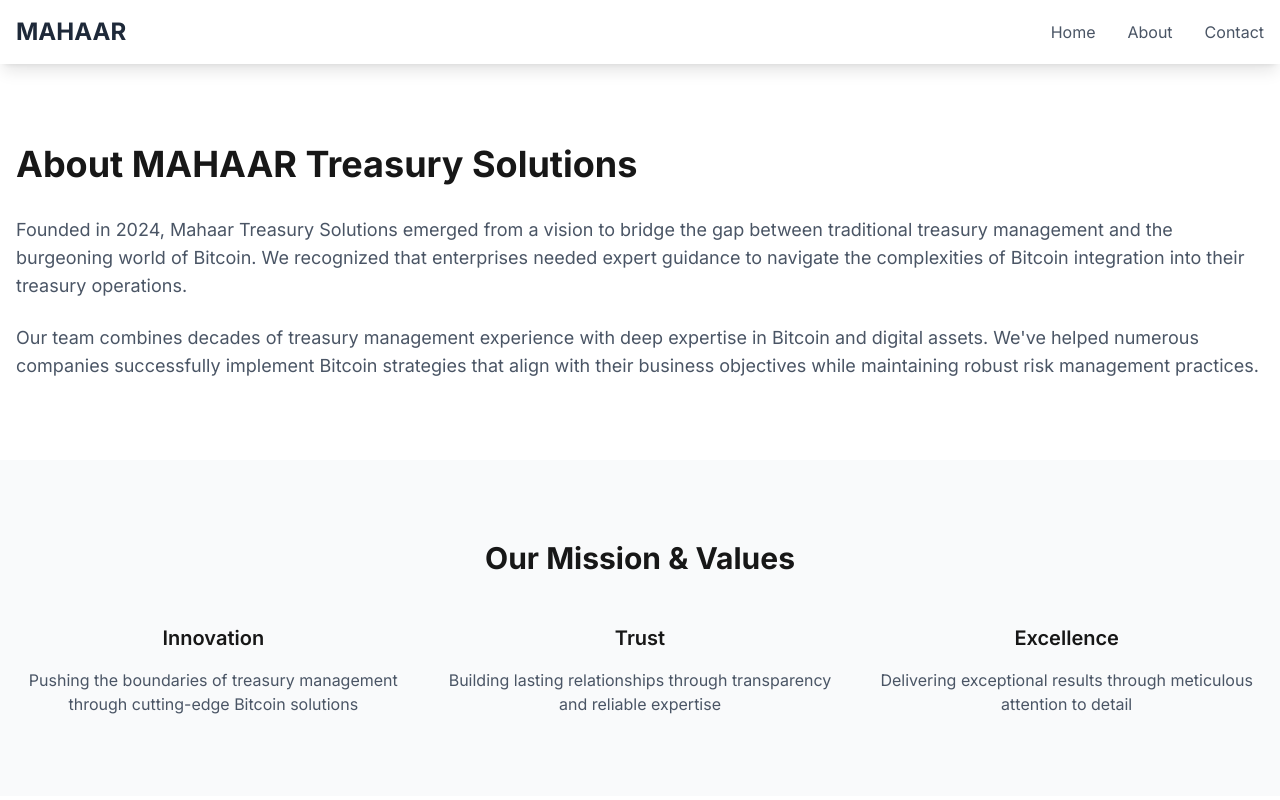
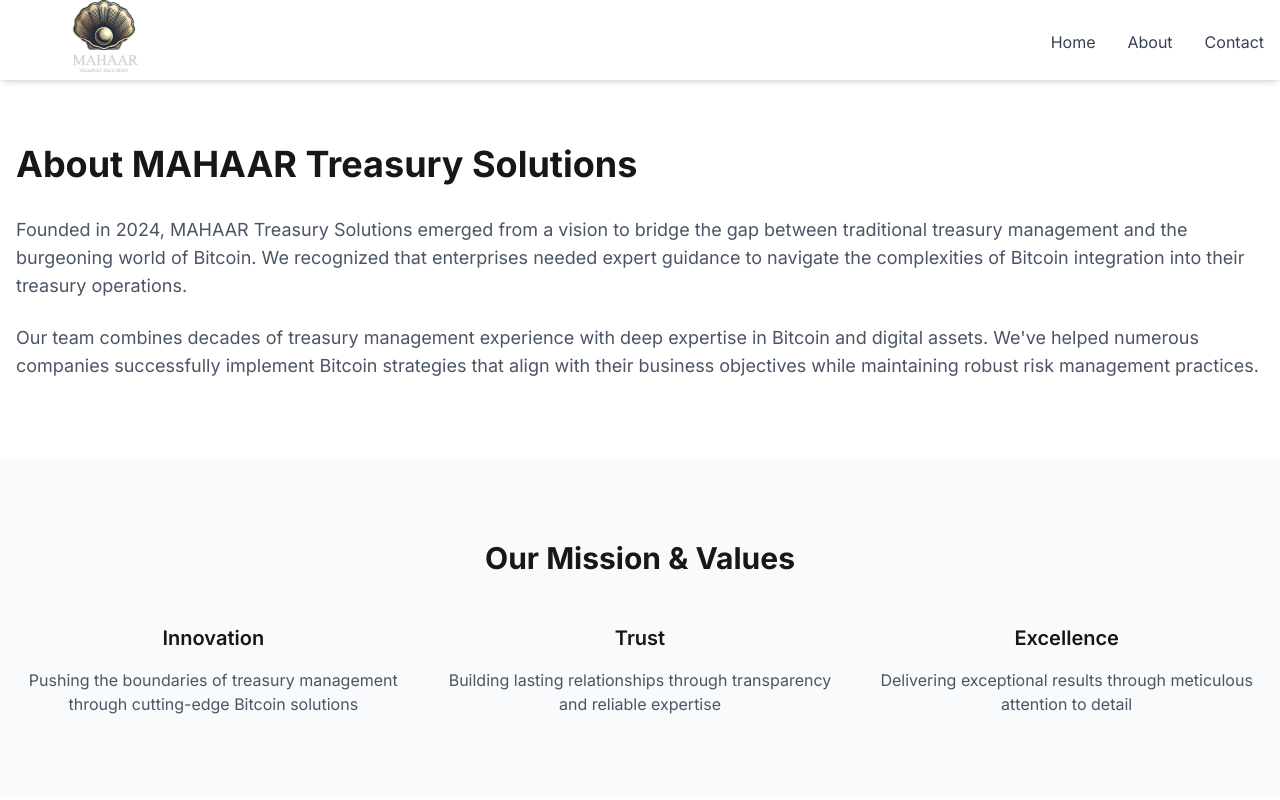
Before and after one commit to ybidon/mahaar, a Next.js app: page /about in a window 1280 px wide. Shown: the top 800 px of the page. Built offline with nearby package versions, Linux system fonts and the light colour scheme.

Commit message:
feat: Add Navbar with logo and navigation links - Add logo.png to public directory - Create Navbar component with logo and navigation - Adjust logo positioning with mt-4 margin - Update layout to include Navbar

```diff
--- a/package.json
+++ b/package.json
@@ -3,7 +3,7 @@
   "version": "0.1.0",
   "private": true,
   "scripts": {
-    "dev": "next dev --turbopack",
+    "dev": "next dev",
     "build": "next build",
     "start": "next start",
     "lint": "next lint"
--- a/src/app/about/page.tsx
+++ b/src/app/about/page.tsx
@@ -6,10 +6,10 @@
         <h1 className="text-4xl font-bold mb-8">About MAHAAR Treasury Solutions</h1>
         <div className="prose max-w-none">
           <p className="text-lg text-gray-600 mb-6">
-            Founded in 2024, Mahaar Treasury Solutions emerged from a vision to bridge the gap between traditional treasury management and the burgeoning world of Bitcoin. We recognized that enterprises needed expert guidance to navigate the complexities of Bitcoin integration into their treasury operations.
+            Founded in 2024, MAHAAR Treasury Solutions emerged from a vision to bridge the gap between traditional treasury management and the burgeoning world of Bitcoin. We recognized that enterprises needed expert guidance to navigate the complexities of Bitcoin integration into their treasury operations.
           </p>
           <p className="text-lg text-gray-600">
-            Our team combines decades of treasury management experience with deep expertise in Bitcoin and digital assets. We've helped numerous companies successfully implement Bitcoin strategies that align with their business objectives while maintaining robust risk management practices.
+            Our team combines decades of treasury management experience with deep expertise in Bitcoin and digital assets. We&apos;ve helped numerous companies successfully implement Bitcoin strategies that align with their business objectives while maintaining robust risk management practices.
           </p>
         </div>
       </section>
--- a/src/app/layout.tsx
+++ b/src/app/layout.tsx
@@ -2,12 +2,13 @@
 import { Inter } from "next/font/google";
 import "./globals.css";
 import Link from "next/link";
+import Navbar from "@/components/Navbar";
 
 const inter = Inter({ subsets: ["latin"] });
 
 export const metadata: Metadata = {
   title: "MAHAAR Treasury Solutions",
-  description: "Bitcoin Strategy Solutions for Enterprises",
+  description: "Strategic Bitcoin solutions for forward-thinking enterprises",
   metadataBase: new URL('https://mahaarsolutions.com'),
 };
 
@@ -19,28 +20,7 @@
   return (
     <html lang="en">
       <body className={inter.className}>
-        <nav className="bg-white shadow-lg fixed w-full z-50">
-          <div className="max-w-7xl mx-auto px-4">
-            <div className="flex justify-between h-16">
-              <div className="flex items-center">
-                <Link href="/" className="text-2xl font-bold text-gray-800">
-                  MAHAAR
-                </Link>
-              </div>
-              <div className="flex items-center space-x-8">
-                <Link href="/" className="text-gray-600 hover:text-gray-900">
-                  Home
-                </Link>
-                <Link href="/about" className="text-gray-600 hover:text-gray-900">
-                  About
-                </Link>
-                <Link href="/contact" className="text-gray-600 hover:text-gray-900">
-                  Contact
-                </Link>
-              </div>
-            </div>
-          </div>
-        </nav>
+        <Navbar />
         <main className="pt-16">{children}</main>
         <footer className="bg-gray-800 text-white py-8">
           <div className="max-w-7xl mx-auto px-4">
--- a/src/app/page.tsx
+++ b/src/app/page.tsx
@@ -1,4 +1,5 @@
 import Link from "next/link";
+import Image from "next/image";
 
 export default function Home() {
   return (
--- /dev/null
+++ b/src/components/Navbar.tsx
@@ -0,0 +1,34 @@
+import Link from "next/link";
+import Image from "next/image";
+
+export default function Navbar() {
+  return (
+    <nav className="bg-white shadow-md fixed w-full z-50">
+      <div className="max-w-7xl mx-auto px-4">
+        <div className="flex justify-between items-center h-20 pt-2 pb-1">
+          <Link href="/" className="flex items-center">
+            <Image
+              src="/logo.png"
+              alt="MAHAAR Logo"
+              width={180}
+              height={72}
+              className="object-contain mt-4"
+              priority
+            />
+          </Link>
+          <div className="flex space-x-8">
+            <Link href="/" className="text-gray-700 hover:text-[#0f1240]">
+              Home
+            </Link>
+            <Link href="/about" className="text-gray-700 hover:text-[#0f1240]">
+              About
+            </Link>
+            <Link href="/contact" className="text-gray-700 hover:text-[#0f1240]">
+              Contact
+            </Link>
+          </div>
+        </div>
+      </div>
+    </nav>
+  );
+}
```
Also changed, not shown: public/logo.png (added), 1 other file (tests, documents, lock files or other folders).
